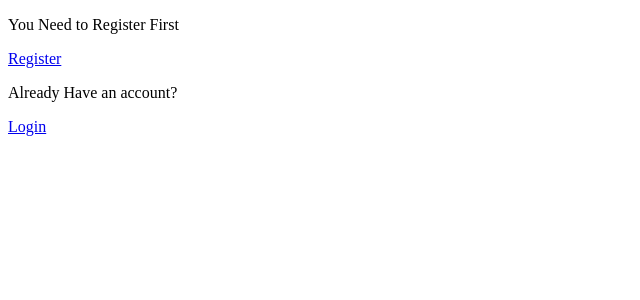
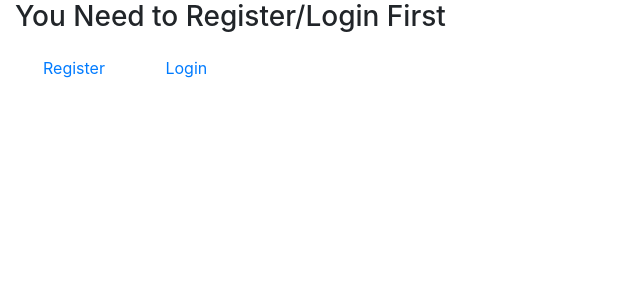
Before and after one commit to mosihere/Todo-App, a Django app: page /todo/ in a window 1280 px wide. Shown: the top 300 px of the page, without its empty margins (0-640 px from the left). Run offline with Django 5.2, Linux system fonts and the light colour scheme; some libraries are stand-ins or nearby versions.

Commit message:
improve ui/ux

```diff
--- a/todo/templates/todo/index.html
+++ b/todo/templates/todo/index.html
@@ -1,4 +1,18 @@
 {% extends "base.html" %}
+{% load static %}
+{% load crispy_forms_filters %}
+{% load crispy_forms_tags %}
+
+
+{% block static_files %}
+
+    <link rel="stylesheet" type="text/css" href="{% static 'todo/style.css' %}">
+    <link rel="stylesheet" href="https://stackpath.bootstrapcdn.com/bootstrap/4.3.1/css/bootstrap.min.css">
+    <link rel="stylesheet" href="https://stackpath.bootstrapcdn.com/bootstrap/4.3.1/js/bootstrap.bundle.min.js">
+    <link rel="stylesheet" href="https://cdnjs.cloudflare.com/ajax/libs/jquery/3.2.1/jquery.min.js">
+    <link rel="stylesheet" href="https://cdnjs.cloudflare.com/ajax/libs/font-awesome/4.7.0/css/font-awesome.min.css">
+
+{% endblock static_files %}
 
 
     {% block tab_title %}
@@ -9,35 +23,136 @@
 
 
 
+
+
     {% block page_content %}
+    {% if user.is_authenticated %}
 
-    {% if not user.is_authenticated %}
 
-    <p>You Need to Register First</p>
-    <a class="nav-link" href="{% url 'account:register' %}">Register</a>
-    <p>Already Have an account?</p>
-    <a class="nav-link" href="{% url 'account:login' %}">Login</a>
+
+    <h2>Welcome {{ user }}</h2>
+    <div class="row d-flex justify-content-center container">
+
+
+      <div class="col-md-8">
+        <button class="border-0 btn-transition btn btn-outline-danger">
+        <a style="text-decoration:None; color: black" nav-link" href="{% url 'account:logout' %}"><b>Logout</b></a>
+        </button>
+        <br>
+        <br>
+        <div class="card-hover-shadow-2x mb-3 card">
+            <div class="card-header-tab card-header">
+              <div class="card-header-title font-size-lg text-capitalize font-weight-normal"><i
+                  class="fa fa-tasks"></i>&nbsp;Tasks List
+              </div>
+
+            </div>
+
+        <div class="col-md-8">
+
+
+    </div>
+
+            <!-- <div class="scroll-area-sm"> -->
+              <!-- <perfect-scrollbar class="ps-show-limits"> -->
+                <div style="position: static;" class="ps ps--active-y">
+                  <div class="ps-content">
+
+
+
+                      {% for todo in todos %}
+
+                      <ul class=" list-group list-group-flush">
+                              <li class="list-group-item">
+
+
+                        <div class="todo-indicator badge-warning"></div>
+                        <div class="widget-content p-0">
+
+                          <div class="widget-content-wrapper">
+
+                            <div class="widget-content-left mr-2">
+                              <div class="custom-checkbox custom-control">
+                                {% comment %} <input class="custom-control-input"
+                                  id="exampleCustomCheckbox12" type="checkbox"><label class="custom-control-label"
+                                  for="exampleCustomCheckbox12">&nbsp;</label> {% endcomment %}
+                                </div>
+
+                            </div>
+                            <div class="widget-content-left">
+                              <div class="widget-heading">
+
+                                <h3>{{todo.title}}</h3>
+                                Priority:<div class="badge badge-info ml-2"> {{todo.priority}}
+
+                                </div>
+
+                            </div>
+                        </div>
+                        <br>
+
+                            <div class="widget-content-right">
+
+
+                                <button class="border-0 btn-transition btn btn-outline-warning"><a style="text-decoration: None; color:rgb(38, 45, 23)" href="{% url 'todo:todo-detail' pk=todo.pk%}">Show Details</a>
+                                </button>
+
+                                </div>
+                            </div>
+                        </div>
+
+                    </li>
+
+                </ul>
+                {% endfor %}
+            </div>
+
+        </div>
+    </perfect-scrollbar>
+</div>
+
+
+<br>
+
+    <!-- <div class="col-md-8"> -->
+
+      <div class="card-hover-shadow-2x mb-3 card">
+        <div class="card-header-tab card-header">
+          <div class="card-header-title font-size-lg text-capitalize font-weight-normal"><i
+              class="fa fa-tasks"></i>&nbsp;Create Todo
+            </div>
+
+            </div>
+            <br>
+
+<form method="post">
+    {% csrf_token %}
+    {{ form|crispy }}
+    <button class="border-0 btn-transition btn btn-outline-success" type="submit">Create
+
+</button>
+</form>
+</div>
+</div>
+</div>
 
 
     {% else %}
-    <h2>Welcome {{ user }}</h2>
-    <a class="nav-link" href="{% url 'account:logout' %}">Logout</a>
 
-    {% for todo in todos %}
 
-    <a href="{% url 'todo:todo-detail' pk=todo.pk%}">
-        <h3>{{todo.title}}</h3>
-    </a>
+    <div class="col-md-8">
 
-    {% endfor %}
+    <h3>You Need to Register/Login First</h3>
 
-    <form method="post">
-        {% csrf_token %}
-        {{ form.as_p }}
-        <button class="button is-success is-fullwidth is-medium mt-5"
-        type="submit">Create
-    </button>
-</form>
+      <button  class="border-0 btn-transition btn btn-outline-warning"><a class="nav-link" href="{% url 'account:register' %}">Register</a>
+      </button>
+
+
+      <button  class="border-0 btn-transition btn btn-outline-success"><a class="nav-link" href="{% url 'account:login' %}">Login</a>
+
+      </button>
+
+    </div>
 
     {% endif %}
 
```
